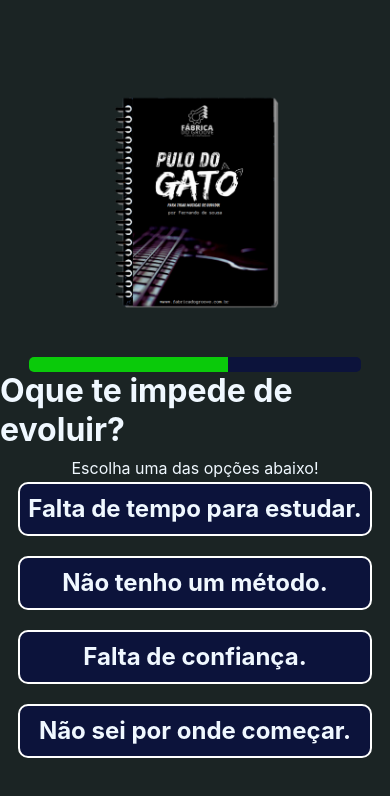
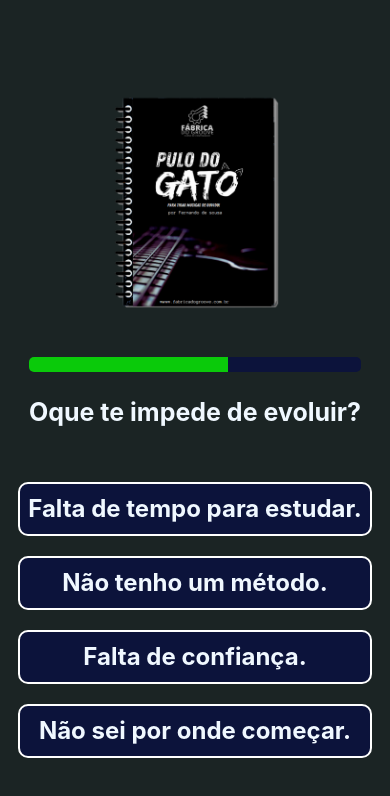
Before and after one commit to nando1989/fabricadogroove, a React (Create React App) app: page /quizTime in a window 390 px wide. Shown: the top 796 px of the page. Built offline with nearby package versions, Linux system fonts and the light colour scheme.

Commit message:
atualização

```diff
--- a/src/componentes/pageQuiz/pageTime/index.js
+++ b/src/componentes/pageQuiz/pageTime/index.js
@@ -32,8 +32,7 @@
 
 
       <div id="container-text">
-        <h1 class="question">Oque te impede de evoluir?</h1>
-        <p>Escolha uma das opções abaixo!</p>
+        <h1 class="question-time">Oque te impede de evoluir?</h1>
       </div>
 
       <div id="container-buttons2"  onClick={goToquizInsta} >
--- a/src/componentes/pageQuiz/pageTime/style.css
+++ b/src/componentes/pageQuiz/pageTime/style.css
@@ -43,7 +43,7 @@
   height: 250px;
 }
 
-.question{
+.question-time{
   width: 100vw;
   height: 50px;
   color: aliceblue;
@@ -135,12 +135,13 @@
     height: 250px;
   }
 
-  .question{
+  .question-time{
     width: 100vw;
     height: 50px;
     color: aliceblue;
     display: flex;
     justify-content: center;
+    font-size: 25px;
   }
 
   #container-buttons{
--- a/src/componentes/visitPage/page.js
+++ b/src/componentes/visitPage/page.js
@@ -22,13 +22,12 @@
   return (
     <>
       <div className="container-method-landing">
-      <Link to="/quizGender">
-  <img className="logo-fabrica" src={LogoFabrica} alt="Promoção" />
-</Link>
+        <Link to="/quizGender">
+          <img className="logo-fabrica" src={LogoFabrica} alt="Promoção" />
+        </Link>
 
         <div class="title">
           <h1>O <cores> pulo do Gato </cores>para estudar em qualquer lugar</h1>
-          <h2>Assita este video!</h2>
         </div>
 
         <div class="video">
--- a/src/componentes/visitPage/styles.css
+++ b/src/componentes/visitPage/styles.css
@@ -537,14 +537,14 @@
     align-items: center;
   }
 
-  .container-title-apostila {
+  .title-apostila {
     width: 100%;
-    height: 100px;
+    height: 70px;
     color: rgb(229, 255, 0);
     display: flex;
     align-items: center;
     justify-content: center;
-    font-size: 15px;
+    font-size: 25px;
     color: yellow;
   }
 
@@ -552,7 +552,7 @@
 
   .container-img-apostila {
     width: 100%;
-    height: 450px;
+    height: 470px;
     display: flex;
     justify-content: space-around;
     align-items: center;
```
